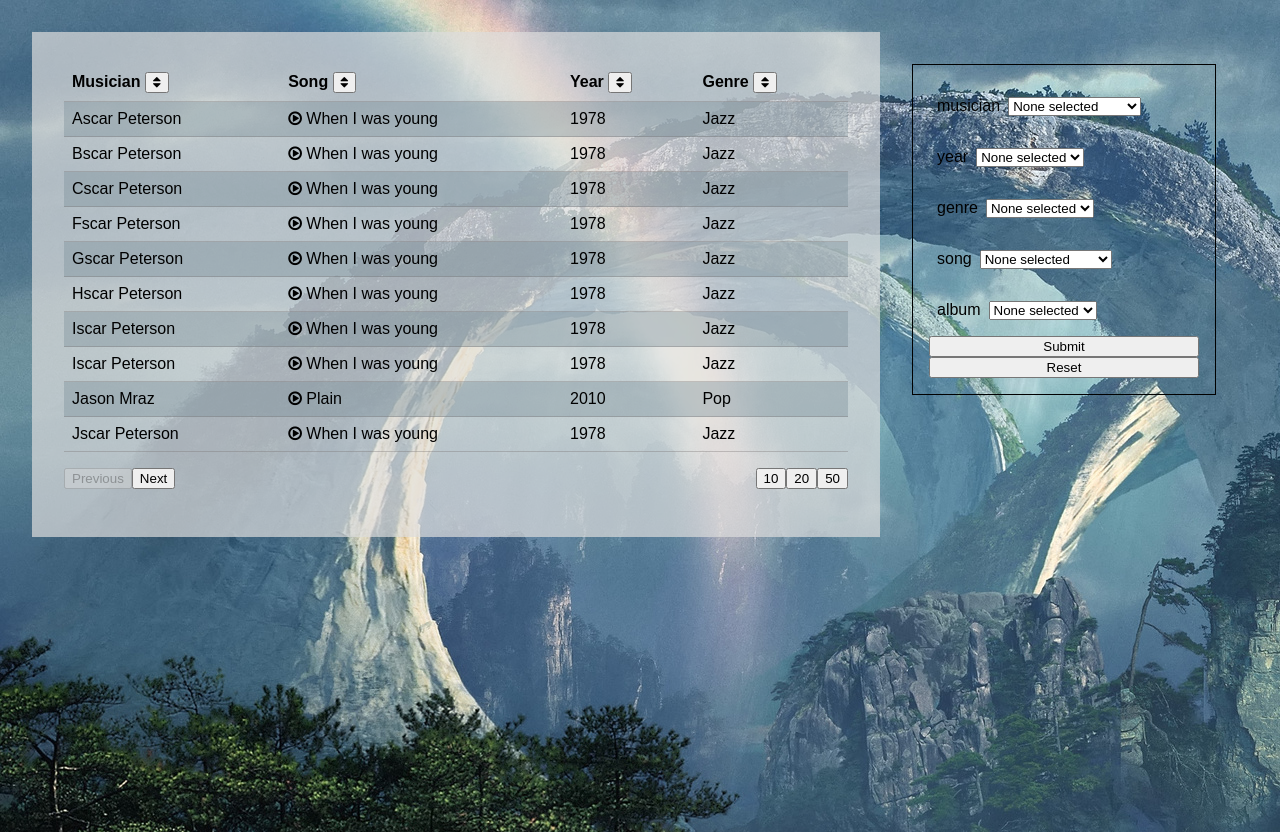
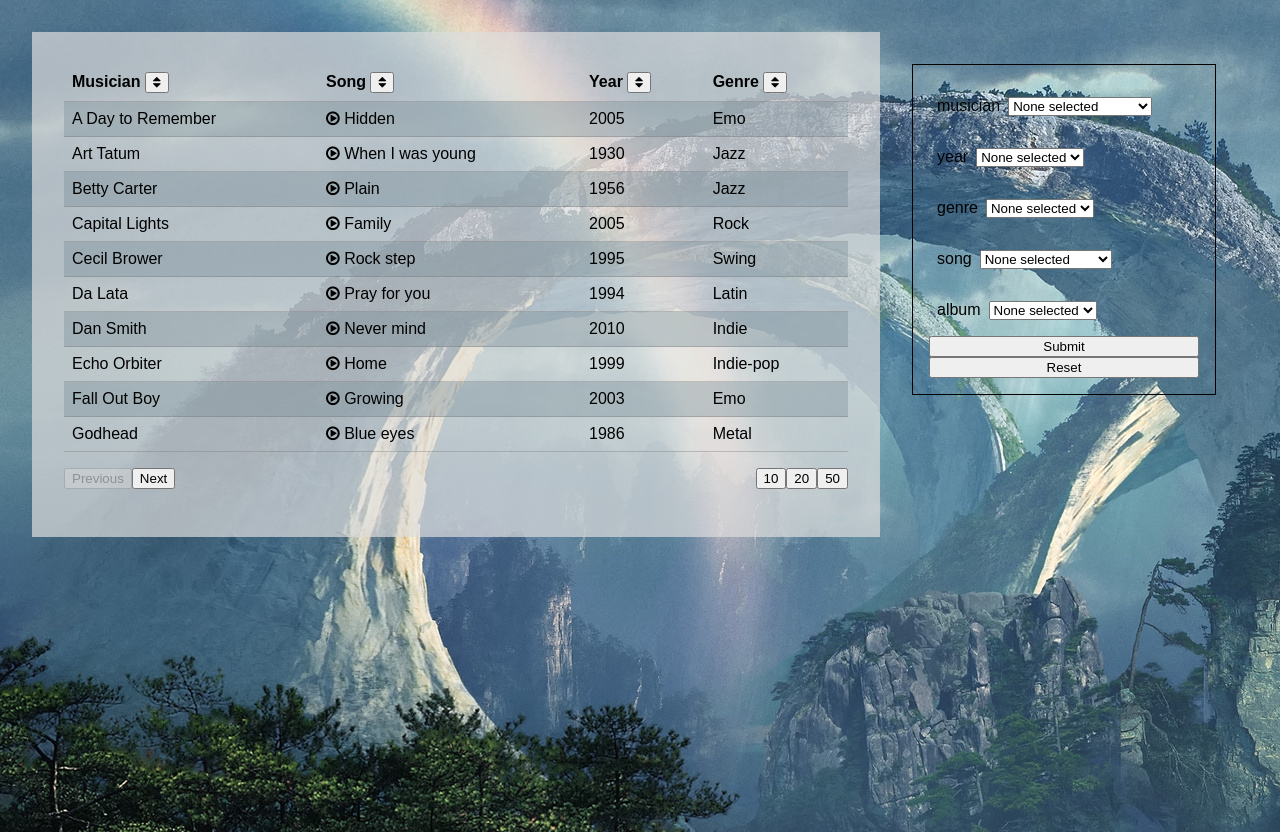
Before and after one commit to tyndria/react-data-table, a React (Create React App) app: page / in a window 1280 px wide. Built offline with nearby package versions, Linux system fonts and the light colour scheme.

Commit message:
Clean up data

```diff
--- a/src/data/index.js
+++ b/src/data/index.js
@@ -1,193 +1,166 @@
 const records = [
 	{
-		musician: 'Ascar Peterson',
-		album: 'Bossa Nova',
-		year: '1978',
+		musician: 'Art Tatum',
+		year: '1930',
 		song: 'When I was young',
 		genre: 'Jazz'
 	},
 	{
-		musician: 'Jason Mraz',
-		album: 'best',
-		year: '2010',
+		musician: 'Betty Carter',
+		year: '1956',
 		song: 'Plain',
-		genre: 'Pop'
-	},
-	{
-		musician: 'Tommy Emmanuel',
-		album: 'Christmas',
-		year: '2005',
-		song: 'Family',
-		genre: 'Instrumental'
-	},
-	{
-		musician: 'Bscar Peterson',
-		album: 'Bossa Nova',
-		year: '1978',
-		song: 'When I was young',
 		genre: 'Jazz'
 	},
 	{
-		musician: 'Cscar Peterson',
-		album: 'Bossa Nova',
-		year: '1978',
-		song: 'When I was young',
-		genre: 'Jazz'
+		musician: 'Capital Lights',
+		year: '2005',
+		song: 'Family',
+		genre: 'Rock'
 	},
 	{
-		musician: 'Iscar Peterson',
-		album: 'Bossa Nova',
-		year: '1978',
-		song: 'When I was young',
-		genre: 'Jazz'
+		musician: 'Pocket Full of Rocks',
+		year: '2000',
+		song: 'Want you',
+		genre: 'Rock'
 	},
 	{
-		musician: 'Fscar Peterson',
-		album: 'Bossa Nova',
-		year: '1978',
-		song: 'When I was young',
-		genre: 'Jazz'
+		musician: 'Echo Orbiter',
+		year: '1999',
+		song: 'Home',
+		genre: 'Indie-pop'
 	},
 	{
-		musician: 'Gscar Peterson',
-		album: 'Bossa Nova',
-		year: '1978',
-		song: 'When I was young',
-		genre: 'Jazz'
+		musician: 'Dan Smith',
+		year: '2010',
+		song: 'Never mind',
+		genre: 'Indie'
 	},
 	{
-		musician: 'Hscar Peterson',
-		album: 'Bossa Nova',
-		year: '1978',
-		song: 'When I was young',
-		genre: 'Jazz'
+		musician: 'Sergio Vargas',
+		year: '1997',
+		song: 'Jumpy',
+		genre: 'Merengue'
 	},
 	{
-		musician: 'Iscar Peterson',
-		album: 'Bossa Nova',
-		year: '1978',
-		song: 'When I was young',
-		genre: 'Jazz'
+		musician: 'Krisspy',
+		year: '1967',
+		song: 'Forgive',
+		genre: 'Merengue'
+	},
+	{
+		musician: 'Great Big Sea',
+		year: '2000',
+		song: 'Louder',
+		genre: 'Folk'
+	},
+	{
+		musician: 'Harmonium',
+		year: '1970',
+		song: 'Cross over',
+		genre: 'Folk'
 	},
 	{
 		musician: 'Jscar Peterson',
-		album: 'Bossa Nova',
-		year: '1978',
-		song: 'When I was young',
-		genre: 'Jazz'
-	},
-	{
-		musician: 'Kscar Peterson',
-		album: 'Bossa Nova',
-		year: '1978',
-		song: 'When I was young',
-		genre: 'Jazz'
-	},
-	{
-		musician: 'Lscar Peterson',
-		album: 'Bossa Nova',
-		year: '1978',
-		song: 'When I was young',
-		genre: 'Jazz'
-	},
-	{
-		musician: 'Mscar Peterson',
-		album: 'Bossa Nova',
-		year: '1978',
-		song: 'When I was young',
-		genre: 'Jazz'
-	},
-	{
-		musician: 'Nscar Peterson',
-		album: 'Bossa Nova',
 		year: '1978',
 		song: 'When I was young',
 		genre: 'Jazz'
 	},
 	{
 		musician: 'Oscar Peterson',
-		album: 'Bossa Nova',
-		year: '1978',
-		song: 'When I was young',
-		genre: 'Jazz'
-	},
-	{
-		musician: 'Pscar Peterson',
-		album: 'Bossa Nova',
-		year: '1978',
-		song: 'When I was young',
-		genre: 'Jazz'
-	},
-	{
-		musician: 'Qscar Peterson',
-		album: 'Bossa Nova',
-		year: '1978',
-		song: 'When I was young',
-		genre: 'Jazz'
-	},
-	{
-		musician: 'Rscar Peterson',
-		album: 'Bossa Nova',
-		year: '1978',
-		song: 'When I was young',
-		genre: 'Jazz'
-	},
-	{
-		musician: 'Sscar Peterson',
-		album: 'Bossa Nova',
-		year: '1978',
-		song: 'When I was young',
-		genre: 'Jazz'
-	},
-	{
-		musician: 'Tscar Peterson',
-		album: 'Bossa Nova',
-		year: '1978',
-		song: 'When I was young',
-		genre: 'Jazz'
-	},
-	{
-		musician: 'Uscar Peterson',
-		album: 'Bossa Nova',
-		year: '1978',
-		song: 'When I was young',
-		genre: 'Jazz'
-	},
-	{
-		musician: 'Vscar Peterson',
-		album: 'Bossa Nova',
-		year: '1978',
-		song: 'When I was young',
-		genre: 'Jazz'
-	},
-	{
-		musician: 'Xscar Peterson',
-		album: 'Bossa Nova',
-		year: '1978',
-		song: 'When I was young',
-		genre: 'Jazz'
-	},
-	{
-		musician: 'Yscar Peterson',
-		album: 'Bossa Nova',
-		year: '1978',
-		song: 'When I was young',
-		genre: 'Jazz'
-	},
-	{
-		musician: 'Zscar Peterson',
-		album: 'Bossa Nova',
 		year: '1978',
 		song: 'When I was young',
 		genre: 'Jazz'
 	},
 	{
 		musician: 'Oscar Peterson',
-		album: 'Bossa Nova',
+		year: '1980',
+		song: 'Summer',
+		genre: 'Jazz'
+	},
+	{
+		musician: 'A Day to Remember',
+		year: '2005',
+		song: 'Hidden',
+		genre: 'Emo'
+	},
+	{
+		musician: 'Fall Out Boy',
+		year: '2003',
+		song: 'Growing',
+		genre: 'Emo'
+	},
+	{
+		musician: 'Oscar Peterson',
 		year: '1978',
 		song: 'When I was young',
 		genre: 'Jazz'
 	},
+	{
+		musician: 'Larnelle Harris',
+		year: '1980',
+		song: 'Mother',
+		genre: 'Gospel'
+	},
+	{
+		musician: 'Inez Andrews',
+		year: '2012',
+		song: 'Sunshine',
+		genre: 'Gospel'
+	},
+	{
+		musician: 'Ira D. Sankey',
+		year: '1995',
+		song: 'God',
+		genre: 'Christianity'
+	},
+	{
+		musician: 'Lawrence Welk',
+		year: '1990',
+		song: 'Lola',
+		genre: 'Polka'
+	},
+	{
+		musician: 'Myron Floren',
+		year: '2004',
+		song: 'Jija',
+		genre: 'Polka'
+	},
+	{
+		musician: 'Molotov',
+		year: '2006',
+		song: 'Hanging',
+		genre: 'Latin'
+	},
+	{
+		musician: 'Da Lata',
+		year: '1994',
+		song: 'Pray for you',
+		genre: 'Latin'
+	},
+	{
+		musician: 'Cecil Brower',
+		year: '1995',
+		song: 'Rock step',
+		genre: 'Swing'
+	},
+	{
+		musician: 'Orgy',
+		year: '2003',
+		song: 'Whisper',
+		genre: 'Metal'
+	},
+	{
+		musician: 'Godhead',
+		year: '1986',
+		song: 'Blue eyes',
+		genre: 'Metal'
+	},
+	{
+		musician: 'Jimmy Dorsey ',
+		year: '1984',
+		song: 'Ha ha la',
+		genre: 'Swing'
+	},
 ];
 
 export default records;
```
